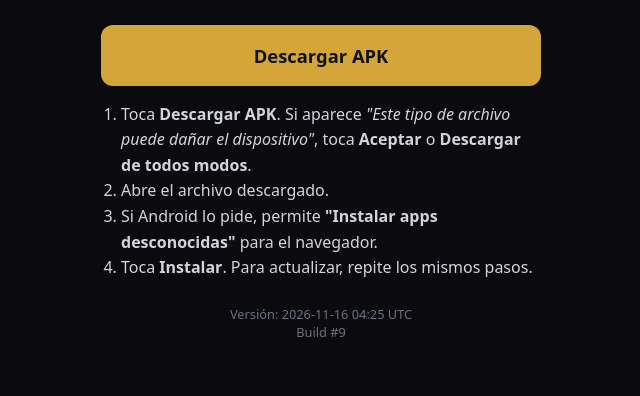
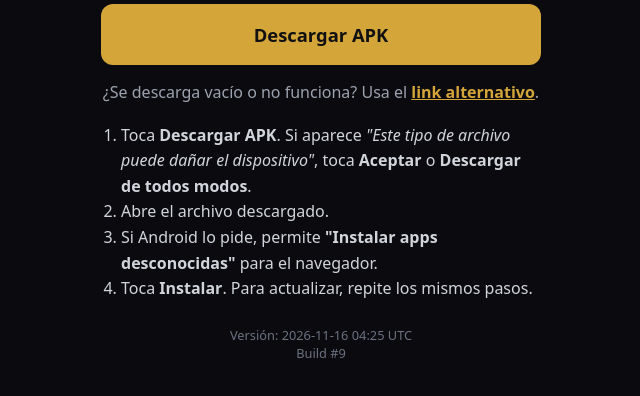
Before and after one commit to 33Javier33/Letrero, a website: page instalarapk/index.html in a window 1280 px wide. Shown: the part 326-722 px from the top of the page, without its empty margins (319-959 px from the left). Drawn offline with Linux system fonts and the light colour scheme.

Commit message:
Add a GitHub fallback download link to the APK page
Co-Authored-By: Claude Opus 5.5 <noreply@anthropic.com>
Claude-Session: https://claude.ai/code/session_01J2mpS6kQ9rQyBaG3JMHVs4

```diff
--- a/instalarapk/index.html
+++ b/instalarapk/index.html
@@ -22,6 +22,8 @@
   <h1>Letrero Dreams</h1>
   <p>App para Android · funciona sin internet</p>
   <a class="btn" href="Letrero-Dreams.apk" download>Descargar APK</a>
+  <p style="margin-bottom:1.25rem">¿Se descarga vacío o no funciona? Usa el
+    <a href="https://github.com/33Javier33/Letrero/raw/main/instalarapk/Letrero-Dreams.apk" style="color:#d4a63a;font-weight:700">link alternativo</a>.</p>
   <ol>
     <li>Toca <b>Descargar APK</b>. Si aparece <i>"Este tipo de archivo puede dañar el dispositivo"</i>, toca <b>Aceptar</b> o <b>Descargar de todos modos</b>.</li>
     <li>Abre el archivo descargado.</li>
```
